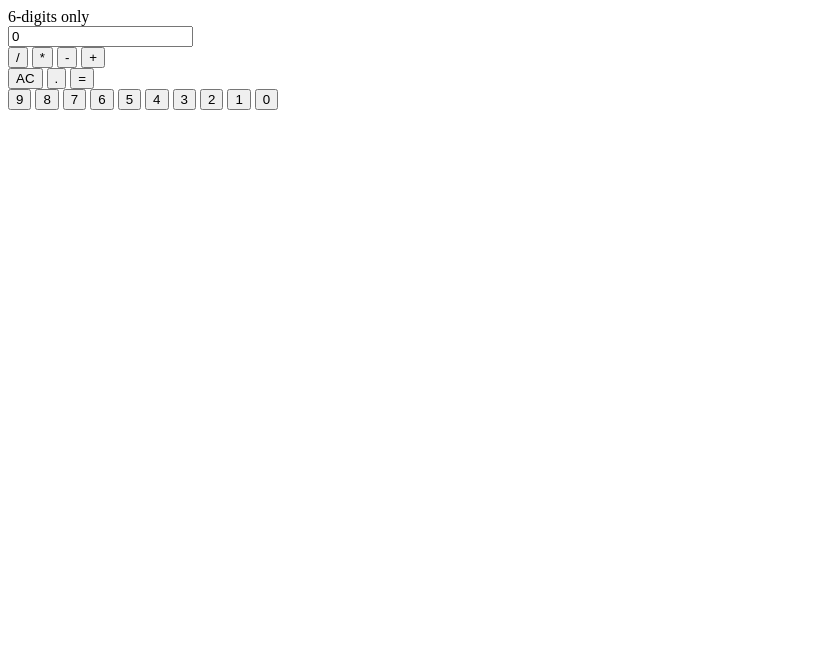
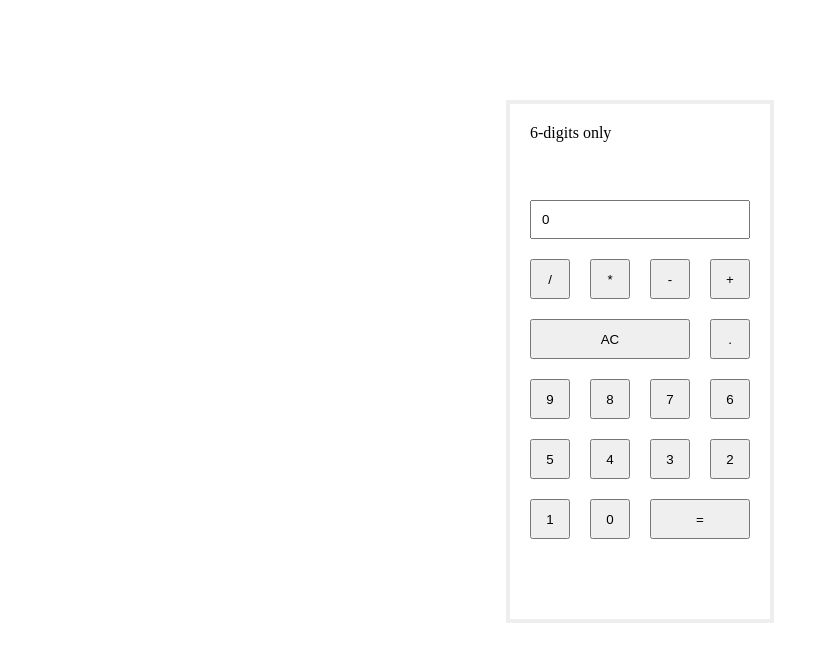
Before and after one commit to bbro1989/odin-calculator, a plain HTML site: page index.html in a window 1280 px wide. Shown: the whole page, without its empty margins (0-829 px from the left). Drawn offline with Linux system fonts and the light colour scheme.

Commit message:
Edit index.html and add style.css.
Change the place of the equal button from ".controls"
to ".numbers" (index.html) .

Add link tag in index.html to link style.css file.

Apply css grid to the ".numbers" and all other
button to make it look like a calculator.

Adding margin to the body and padding to
".calculator_container" .

```diff
--- a/index.html
+++ b/index.html
@@ -4,6 +4,7 @@
     <meta charset="UTF-8">
     <meta name="viewport" content="width=device-width, initial-scale=1.0">
     <title>Calculator</title>
+    <link rel="stylesheet" href="style.css">
 </head>
 <body>
     <div class="calculator_container">
@@ -18,7 +19,7 @@
         <div class="controls">
             <button id="reset" class="op-btn" aria-label="A reset button">AC</button>
             <button id="decimal" class="op-btn" aria-label="A decimal button">.</button>
-            <button id="equal" class="op-btn" aria-label="An equal button">=</button>
+
         </div>
         <div class="numbers">
             <button id="nine" class="number-btn" aria-label="A number nine button">9</button>
@@ -31,6 +32,7 @@
             <button id="two" class="number-btn" aria-label="A number two button">2</button>
             <button id="one" class="number-btn" aria-label="A number one button">1</button>
             <button id="zero" class="number-btn" aria-label="A number zero button">0</button>
+            <button id="equal" class="op-btn" aria-label="An equal button">=</button>
         </div>
     </div>
     <script src="./script.js"></script>
--- /dev/null
+++ b/style.css
@@ -0,0 +1,47 @@
+body{
+    display: flex;
+    flex-direction: column;
+    box-sizing: border-box;
+    justify-content: center;
+    align-items: center;
+    margin-top: 100px;
+    margin-bottom: 100px;
+
+}
+#operands_text_box{
+    padding: 10px;
+}
+.calculator_container{
+    display: flex;
+    flex-direction: column;
+    padding:20px;
+    gap: 20px;
+
+    border: solid #eee 4px;
+}
+.numbers{
+    display:grid;
+    gap:20px;
+    grid-template-columns:repeat(4, 40px);
+    grid-template-rows:repeat(4, 40px);
+}
+#equal {
+    grid-column-start: 3;
+    grid-column-end: 5;
+}
+.controls {
+    display: grid;
+    gap:20px;
+    grid-template-columns: repeat(4, 40px);
+    grid-template-rows: repeat(1, 40px);
+}
+#reset {
+    grid-column-start: 1;
+    grid-column-end: 4;
+}
+.operators {
+    display: grid;
+    gap:20px;
+    grid-template-columns: repeat(4, 40px);
+    grid-template-rows: repeat(1, 40px);
+}
```
